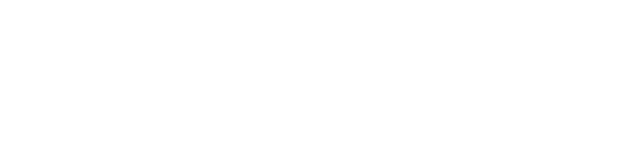
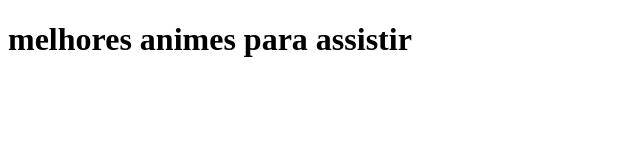
Before and after one commit to keylwew/keylanne02, a plain HTML site: page index.html in a window 1280 px wide. Shown: the whole page, without its empty margins (0-640 px from the left). Drawn offline with Linux system fonts and the light colour scheme.

Commit message:
adicionei h1

```diff
--- a/index.html
+++ b/index.html
@@ -3,9 +3,9 @@
 <head>
     <meta charset="UTF-8">
     <meta name="viewport" content="width=device-width, initial-scale=1.0">
-    <title>Document</title>
+    <title>anime</title>
 </head>
 <body>
-
+    <h1>melhores animes para assistir</h1>
 </body>
 </html>
```
